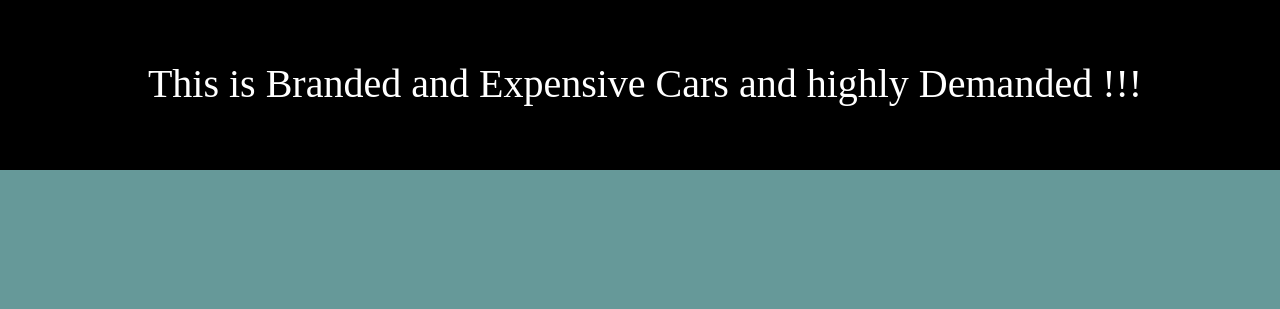
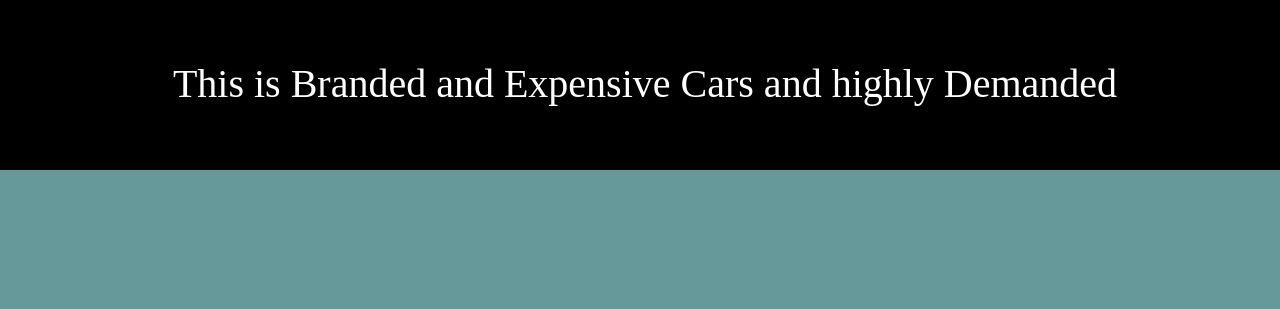
Before and after one commit to Rutikkobarne01/flexNew-folder, a plain HTML site: page index.html in a window 1280 px wide. Shown: the top 309 px of the page. Drawn offline with Linux system fonts and the light colour scheme.

Commit message:
new change added

```diff
--- a/index.html
+++ b/index.html
@@ -56,7 +56,7 @@
 </head>
 <body>
 
-    <p class="heading">This is Branded and Expensive Cars and highly Demanded !!!</p>
+    <p class="heading">This is Branded and Expensive Cars and highly Demanded </p>
 
 <div class="cards-container">
 
```
